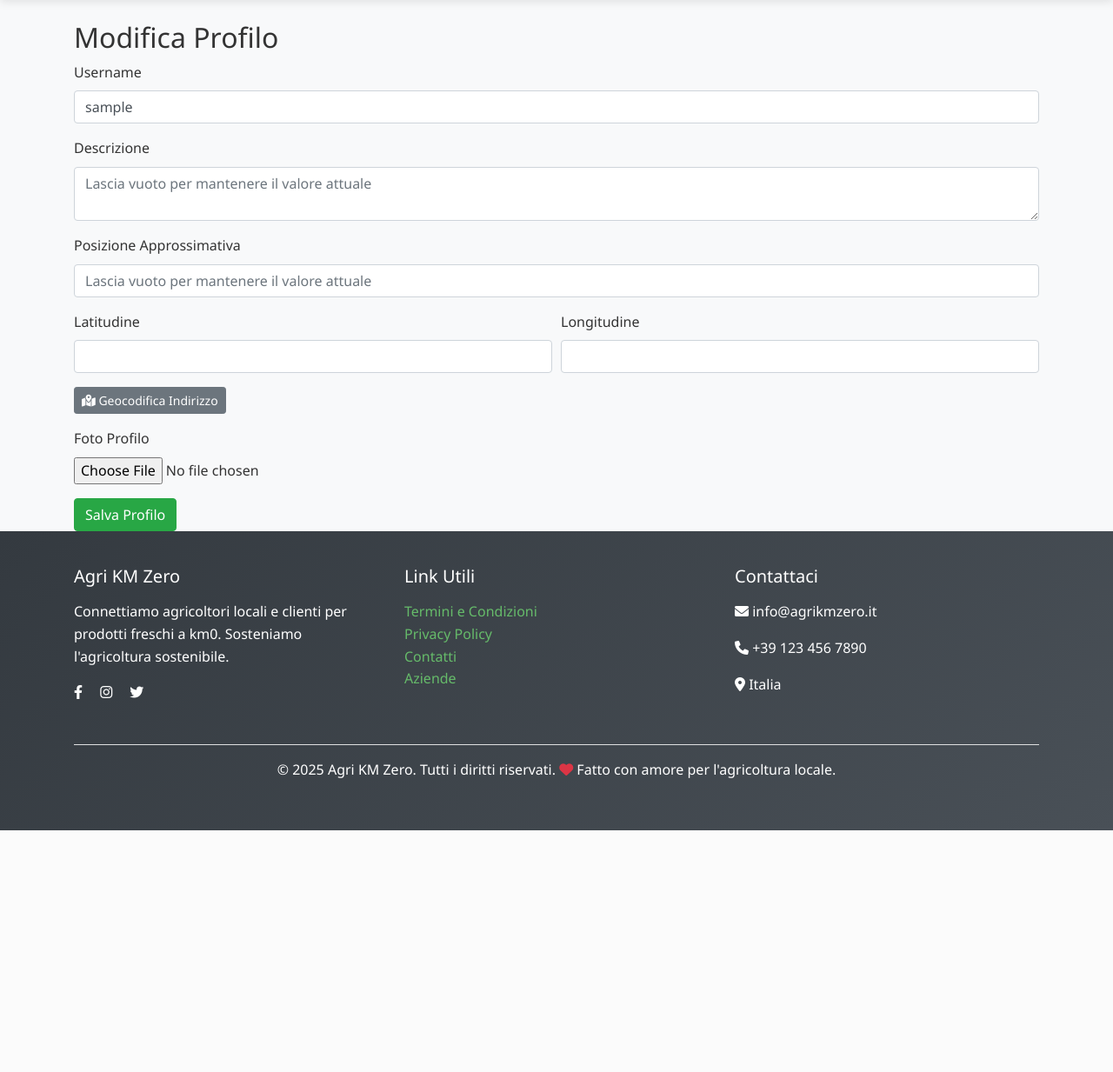
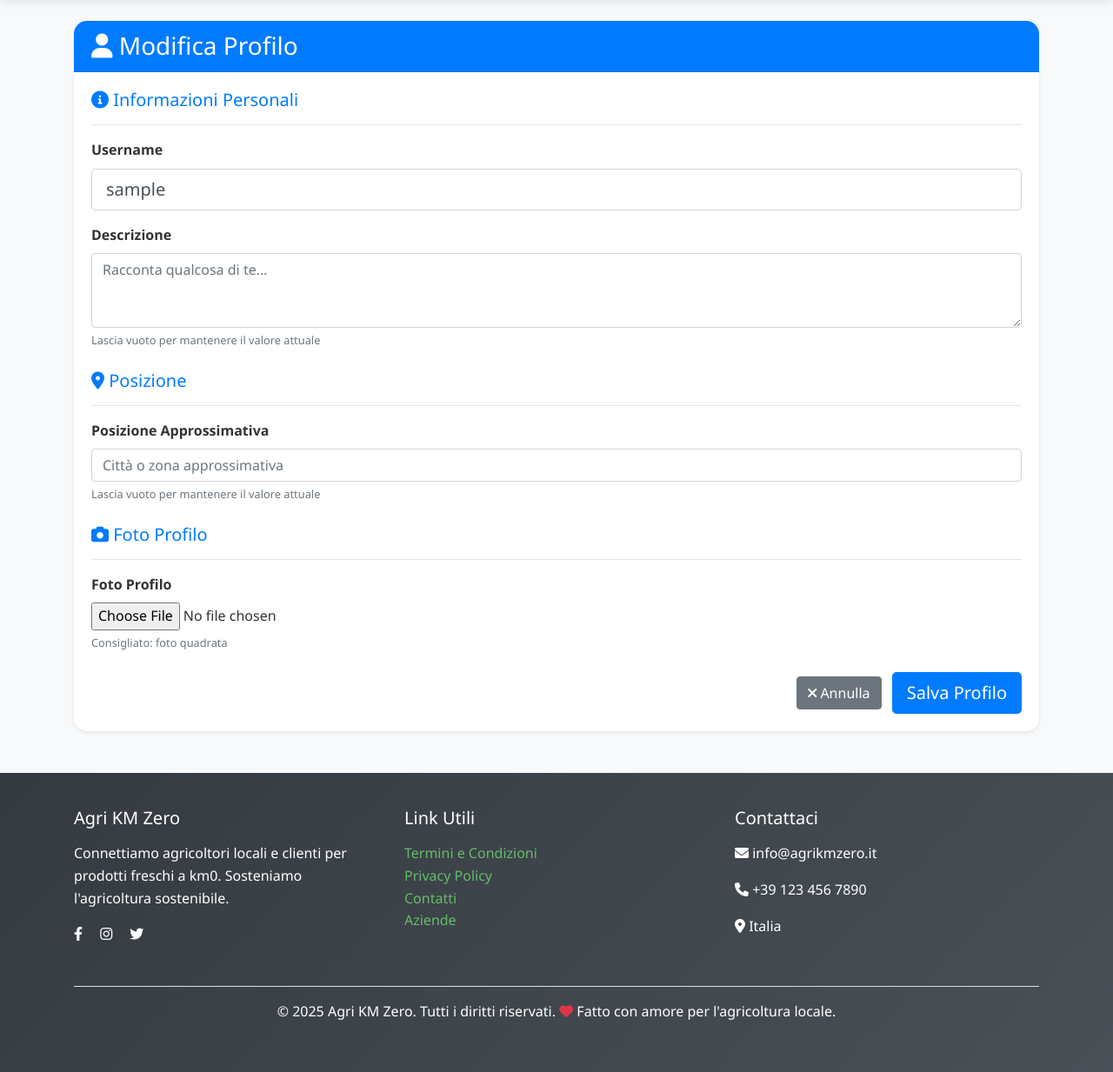
Before and after one commit to Chapobulli/agri-km-zero, a Flask app: page /profile in a window 1280 px wide. Shown: the part 64-1297 px from the top of the page at 87% size. Before the commit the page ends 1019 px from the top, so only its background shows below. Run offline with Flask 3, Linux system fonts and the light colour scheme; the visitor is signed in with stand-in values (Sample User, id 1); data comes from the database, SQL or seed files in the repository; some libraries are stand-ins or nearby versions.

Commit message:
UI Improvements: Rimozione campi lat/lng, fix selezione dinamica comuni, design moderno con card e sezioni

```diff
--- a/app/forms.py
+++ b/app/forms.py
@@ -34,8 +34,6 @@ class FarmerProfileForm(FlaskForm):
     province = SelectField('Provincia', choices=[], validators=[DataRequired()])
     city = SelectField('Comune', choices=[], validators=[Optional()])
     address = StringField('Indirizzo', validators=[Optional(), Length(max=300)])
-    latitude = FloatField('Latitudine', validators=[Optional()])
-    longitude = FloatField('Longitudine', validators=[Optional()])
     company_logo = FileField('Logo Azienda', validators=[Optional(), FileAllowed(['jpg','jpeg','png'], 'Solo immagini')])
     company_cover = FileField('Immagine di Copertina', validators=[Optional(), FileAllowed(['jpg','jpeg','png'], 'Solo immagini')])
     delivery = BooleanField('Offri consegna')
@@ -45,7 +43,5 @@ class ClientProfileForm(FlaskForm):
     username = StringField('Username', validators=[DataRequired(), Length(min=2, max=150)])
     bio = TextAreaField('Descrizione', validators=[Optional()])
     address = StringField('Posizione Approssimativa', validators=[Optional(), Length(max=300)])
-    latitude = FloatField('Latitudine', validators=[Optional()])
-    longitude = FloatField('Longitudine', validators=[Optional()])
     profile_photo = FileField('Foto Profilo', validators=[Optional(), FileAllowed(['jpg','jpeg','png'], 'Solo immagini')])
     submit = SubmitField('Salva Profilo')
--- a/templates/profile_edit.html
+++ b/templates/profile_edit.html
@@ -1,83 +1,165 @@
 {% extends "base.html" %}
 {% block content %}
-<div class="container mt-4">
+<div class="container mt-4 mb-5">
     {% if farmer %}
-    <h2>Modifica Pagina Azienda</h2>
+    <div class="card shadow-sm">
+        <div class="card-header bg-success text-white">
+            <h3 class="mb-0"><i class="fas fa-store"></i> Modifica Pagina Azienda</h3>
+        </div>
+        <div class="card-body">
             <form method="POST" enctype="multipart/form-data" id="farmerForm">
                 {{ form.hidden_tag() }}
-        <div class="form-group">{{ form.company_name.label }} {{ form.company_name(class="form-control") }}</div>
-        <div class="form-group">{{ form.company_description.label }} {{ form.company_description(class="form-control", placeholder="Lascia vuoto per mantenere il valore attuale") }}</div>
-        <div class="form-row">
-            <div class="form-group col-md-6">
-                {{ form.province.label }}
-                {{ form.province(class="form-control", id="province", onchange="updateCities()") }}
+
+                <div class="mb-4">
+                    <h5 class="text-success"><i class="fas fa-info-circle"></i> Informazioni Azienda</h5>
+                    <hr>
+                    <div class="form-group mb-3">
+                        {{ form.company_name.label(class="font-weight-bold") }}
+                        {{ form.company_name(class="form-control form-control-lg") }}
                     </div>
-            <div class="form-group col-md-6">
-                {{ form.city.label }}
+                    <div class="form-group mb-3">
+                        {{ form.company_description.label(class="font-weight-bold") }}
+                        {{ form.company_description(class="form-control", rows="4", placeholder="Descrivi la tua azienda agricola...") }}
+                        <small class="form-text text-muted">Lascia vuoto per mantenere il valore attuale</small>
+                    </div>
+                </div>
+
+                <div class="mb-4">
+                    <h5 class="text-success"><i class="fas fa-map-marker-alt"></i> Localizzazione</h5>
+                    <hr>
+                    <div class="row">
+                        <div class="col-md-6">
+                            <div class="form-group mb-3">
+                                {{ form.province.label(class="font-weight-bold") }}
+                                {{ form.province(class="form-control", id="province") }}
+                            </div>
+                        </div>
+                        <div class="col-md-6">
+                            <div class="form-group mb-3">
+                                {{ form.city.label(class="font-weight-bold") }}
                                 {{ form.city(class="form-control", id="city") }}
                             </div>
                         </div>
-        <div class="form-group">{{ form.address.label }} {{ form.address(class="form-control", placeholder="Indirizzo completo (via, numero)") }}</div>
-        <div class="form-row">
-            <div class="form-group col-md-6">{{ form.latitude.label }} {{ form.latitude(class="form-control") }}</div>
-            <div class="form-group col-md-6">{{ form.longitude.label }} {{ form.longitude(class="form-control") }}</div>
                     </div>
-        <button type="button" class="btn btn-secondary btn-sm mb-3" onclick="geocodeAddress('farmer')"><i class="fas fa-map-marked-alt"></i> Geocodifica Indirizzo</button>
-        <div class="form-row">
-            <div class="form-group col-md-6">{{ form.company_logo.label }} {{ form.company_logo(class="form-control-file") }}</div>
-            <div class="form-group col-md-6">{{ form.company_cover.label }} {{ form.company_cover(class="form-control-file") }}</div>
+                    <div class="form-group mb-3">
+                        {{ form.address.label(class="font-weight-bold") }}
+                        {{ form.address(class="form-control", placeholder="Via, numero civico") }}
+                        <small class="form-text text-muted">L'indirizzo completo aiuta i clienti a trovarti</small>
                     </div>
-        <div class="form-group form-check">{{ form.delivery() }} {{ form.delivery.label }}</div>
-        {{ form.submit(class="btn btn-success") }}
+                </div>
+
+                <div class="mb-4">
+                    <h5 class="text-success"><i class="fas fa-images"></i> Immagini</h5>
+                    <hr>
+                    <div class="row">
+                        <div class="col-md-6">
+                            <div class="form-group mb-3">
+                                {{ form.company_logo.label(class="font-weight-bold") }}
+                                {{ form.company_logo(class="form-control-file") }}
+                                <small class="form-text text-muted">Logo aziendale (consigliato: quadrato)</small>
+                            </div>
+                        </div>
+                        <div class="col-md-6">
+                            <div class="form-group mb-3">
+                                {{ form.company_cover.label(class="font-weight-bold") }}
+                                {{ form.company_cover(class="form-control-file") }}
+                                <small class="form-text text-muted">Immagine copertina (consigliato: 16:9)</small>
+                            </div>
+                        </div>
+                    </div>
+                </div>
+
+                <div class="mb-4">
+                    <h5 class="text-success"><i class="fas fa-truck"></i> Servizi</h5>
+                    <hr>
+                    <div class="form-group form-check">
+                        {{ form.delivery(class="form-check-input") }}
+                        {{ form.delivery.label(class="form-check-label font-weight-bold") }}
+                        <small class="form-text text-muted">Indica se offri servizio di consegna a domicilio</small>
+                    </div>
+                </div>
+
+                <div class="text-right">
+                    <a href="{{ url_for('profiles.view_profile', username=current_user.username) }}" class="btn btn-secondary mr-2">
+                        <i class="fas fa-times"></i> Annulla
+                    </a>
+                    {{ form.submit(class="btn btn-success btn-lg") }}
+                </div>
             </form>
+        </div>
+    </div>
     {% else %}
-    <h2>Modifica Profilo</h2>
+    <div class="card shadow-sm">
+        <div class="card-header bg-primary text-white">
+            <h3 class="mb-0"><i class="fas fa-user"></i> Modifica Profilo</h3>
+        </div>
+        <div class="card-body">
             <form method="POST" enctype="multipart/form-data">
                 {{ form.hidden_tag() }}
-        <div class="form-group">{{ form.username.label }} {{ form.username(class="form-control") }}</div>
-        <div class="form-group">{{ form.bio.label }} {{ form.bio(class="form-control", placeholder="Lascia vuoto per mantenere il valore attuale") }}</div>
-        <div class="form-group">{{ form.address.label }} {{ form.address(class="form-control", placeholder="Lascia vuoto per mantenere il valore attuale") }}</div>
-        <div class="form-row">
-            <div class="form-group col-md-6">{{ form.latitude.label }} {{ form.latitude(class="form-control") }}</div>
-            <div class="form-group col-md-6">{{ form.longitude.label }} {{ form.longitude(class="form-control") }}</div>
+
+                <div class="mb-4">
+                    <h5 class="text-primary"><i class="fas fa-info-circle"></i> Informazioni Personali</h5>
+                    <hr>
+                    <div class="form-group mb-3">
+                        {{ form.username.label(class="font-weight-bold") }}
+                        {{ form.username(class="form-control form-control-lg") }}
                     </div>
-        <button type="button" class="btn btn-secondary btn-sm mb-3" onclick="geocodeAddress('client')"><i class="fas fa-map-marked-alt"></i> Geocodifica Indirizzo</button>
-        <div class="form-group">{{ form.profile_photo.label }} {{ form.profile_photo(class="form-control-file") }}</div>
-        {{ form.submit(class="btn btn-success") }}
+                    <div class="form-group mb-3">
+                        {{ form.bio.label(class="font-weight-bold") }}
+                        {{ form.bio(class="form-control", rows="3", placeholder="Racconta qualcosa di te...") }}
+                        <small class="form-text text-muted">Lascia vuoto per mantenere il valore attuale</small>
+                    </div>
+                </div>
+
+                <div class="mb-4">
+                    <h5 class="text-primary"><i class="fas fa-map-marker-alt"></i> Posizione</h5>
+                    <hr>
+                    <div class="form-group mb-3">
+                        {{ form.address.label(class="font-weight-bold") }}
+                        {{ form.address(class="form-control", placeholder="Città o zona approssimativa") }}
+                        <small class="form-text text-muted">Lascia vuoto per mantenere il valore attuale</small>
+                    </div>
+                </div>
+
+                <div class="mb-4">
+                    <h5 class="text-primary"><i class="fas fa-camera"></i> Foto Profilo</h5>
+                    <hr>
+                    <div class="form-group mb-3">
+                        {{ form.profile_photo.label(class="font-weight-bold") }}
+                        {{ form.profile_photo(class="form-control-file") }}
+                        <small class="form-text text-muted">Consigliato: foto quadrata</small>
+                    </div>
+                </div>
+
+                <div class="text-right">
+                    <a href="{{ url_for('profiles.view_profile', username=current_user.username) }}" class="btn btn-secondary mr-2">
+                        <i class="fas fa-times"></i> Annulla
+                    </a>
+                    {{ form.submit(class="btn btn-primary btn-lg") }}
+                </div>
             </form>
+        </div>
+    </div>
     {% endif %}
 </div>
+
 <script>
-async function geocodeAddress(type) {
-    let addressInput = document.querySelector(type === 'farmer' ? 'input[name=address]' : 'input[name=address]');
-    let latInput = document.querySelector(type === 'farmer' ? 'input[name=latitude]' : 'input[name=latitude]');
-    let lngInput = document.querySelector(type === 'farmer' ? 'input[name=longitude]' : 'input[name=longitude]');
-    if (!addressInput || !addressInput.value) { alert('Inserisci un indirizzo.'); return; }
-    try {
-        const url = `https://nominatim.openstreetmap.org/search?format=json&q=${encodeURIComponent(addressInput.value)}`;
-        const res = await fetch(url, { headers: { 'Accept-Language': 'it' } });
-        const data = await res.json();
-        if (data && data.length > 0) {
-            latInput.value = data[0].lat;
-            lngInput.value = data[0].lon;
-        } else {
-            alert('Indirizzo non trovato. Prova a essere più specifico.');
-        }
-    } catch (e) { alert('Errore nella geocodifica.'); }
-}
-}
+// Dynamic cities loading on province change
+const provinceSelect = document.getElementById('province');
+if (provinceSelect) {
+    provinceSelect.addEventListener('change', async function() {
+        const province = this.value;
+        const citySelect = document.getElementById('city');
 
-// Dynamic cities loading
-async function updateCities() {
-    const province = document.getElementById('province').value;
-    const citySelect = document.getElementById('city');
         if (!province) {
             citySelect.innerHTML = '<option value="">Seleziona prima la provincia</option>';
             return;
         }
+
         try {
             const res = await fetch(`/api/cities?province=${encodeURIComponent(province)}`);
             const cities = await res.json();
+
             citySelect.innerHTML = '<option value="">Seleziona Comune</option>';
             cities.forEach(city => {
                 const opt = document.createElement('option');
@@ -87,6 +169,20 @@ async function updateCities() {
             });
         } catch (e) {
             console.error('Error loading cities:', e);
+            citySelect.innerHTML = '<option value="">Errore nel caricamento comuni</option>';
+        }
+    });
+
+    // Trigger on page load if province is already selected
+    if (provinceSelect.value) {
+        const currentCity = document.getElementById('city').value;
+        provinceSelect.dispatchEvent(new Event('change'));
+        // Restore selected city after loading
+        setTimeout(() => {
+            if (currentCity) {
+                document.getElementById('city').value = currentCity;
+            }
+        }, 100);
     }
 }
 </script>
```
Also changed, not shown: app/profiles.py (+0 -12 lines). Lines whose indentation alone changed are shown as unchanged.
